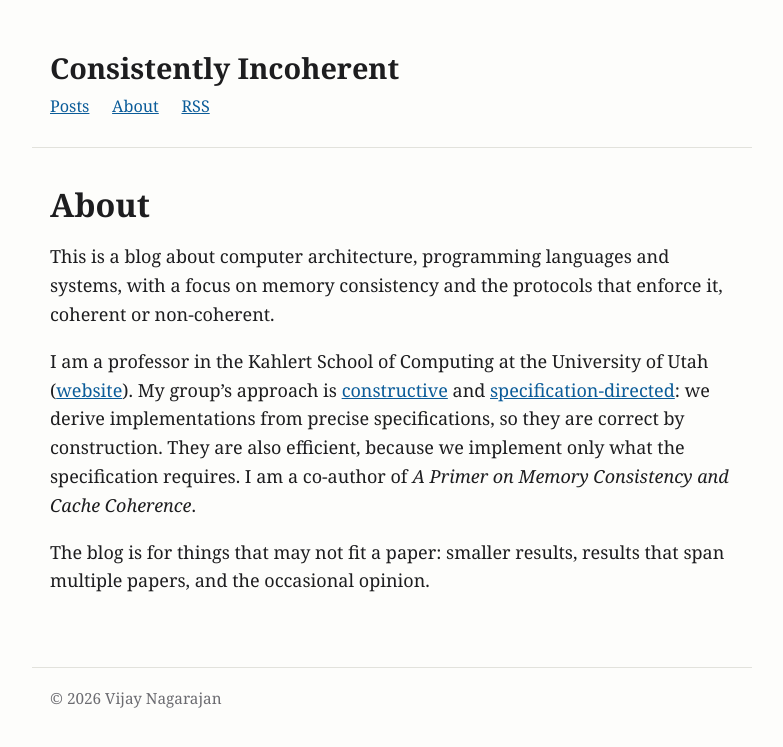
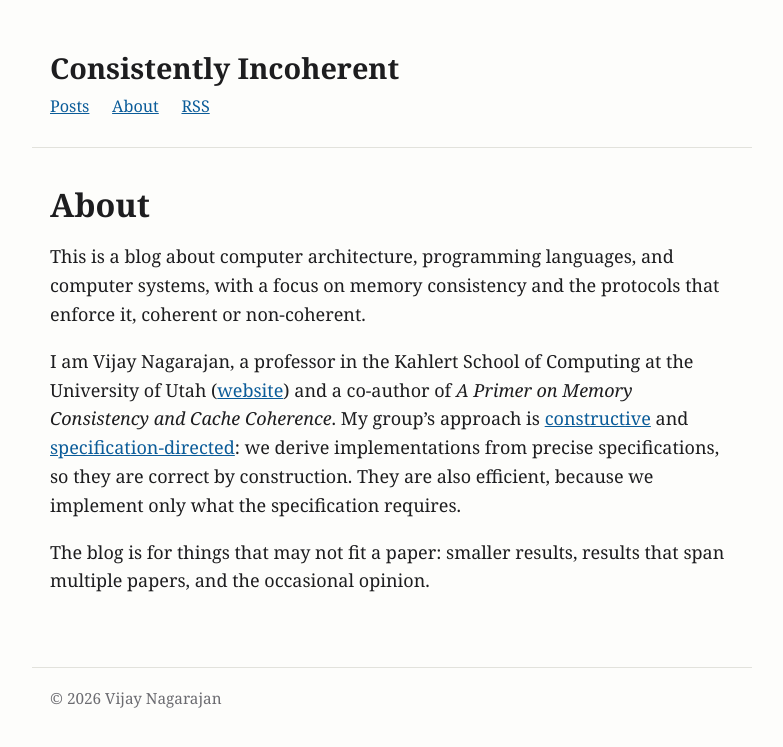
Before and after one commit to vijay-nagarajan/blog, a Jekyll site: the page built from about.md, in a window 1280 px wide. Shown: the top 747 px of the page, without its empty margins (248-1031 px from the left). Built offline with Jekyll 4.4.1, drawn with Linux system fonts in a browser that asks for light colours.

Commit message:
About page: name, Primer up front, unambiguous scope

```diff
--- a/about.md
+++ b/about.md
@@ -3,8 +3,8 @@ layout: page
 title: About
 permalink: /about/
 ---
-This is a blog about computer architecture, programming languages and systems, with a focus on memory consistency and the protocols that enforce it, coherent or non-coherent.
+This is a blog about computer architecture, programming languages, and computer systems, with a focus on memory consistency and the protocols that enforce it, coherent or non-coherent.
 
-I am a professor in the Kahlert School of Computing at the University of Utah ([website](https://users.cs.utah.edu/~vijay/)). My group's approach is [constructive](https://www.cs.utexas.edu/~EWD/transcriptions/EWD02xx/EWD209.html) and [specification-directed](https://cacm.acm.org/opinion/who-builds-a-house-without-drawing-blueprints/): we derive implementations from precise specifications, so they are correct by construction. They are also efficient, because we implement only what the specification requires. I am a co-author of *A Primer on Memory Consistency and Cache Coherence*.
+I am Vijay Nagarajan, a professor in the Kahlert School of Computing at the University of Utah ([website](https://users.cs.utah.edu/~vijay/)) and a co-author of *A Primer on Memory Consistency and Cache Coherence*. My group's approach is [constructive](https://www.cs.utexas.edu/~EWD/transcriptions/EWD02xx/EWD209.html) and [specification-directed](https://cacm.acm.org/opinion/who-builds-a-house-without-drawing-blueprints/): we derive implementations from precise specifications, so they are correct by construction. They are also efficient, because we implement only what the specification requires.
 
 The blog is for things that may not fit a paper: smaller results, results that span multiple papers, and the occasional opinion.
```
